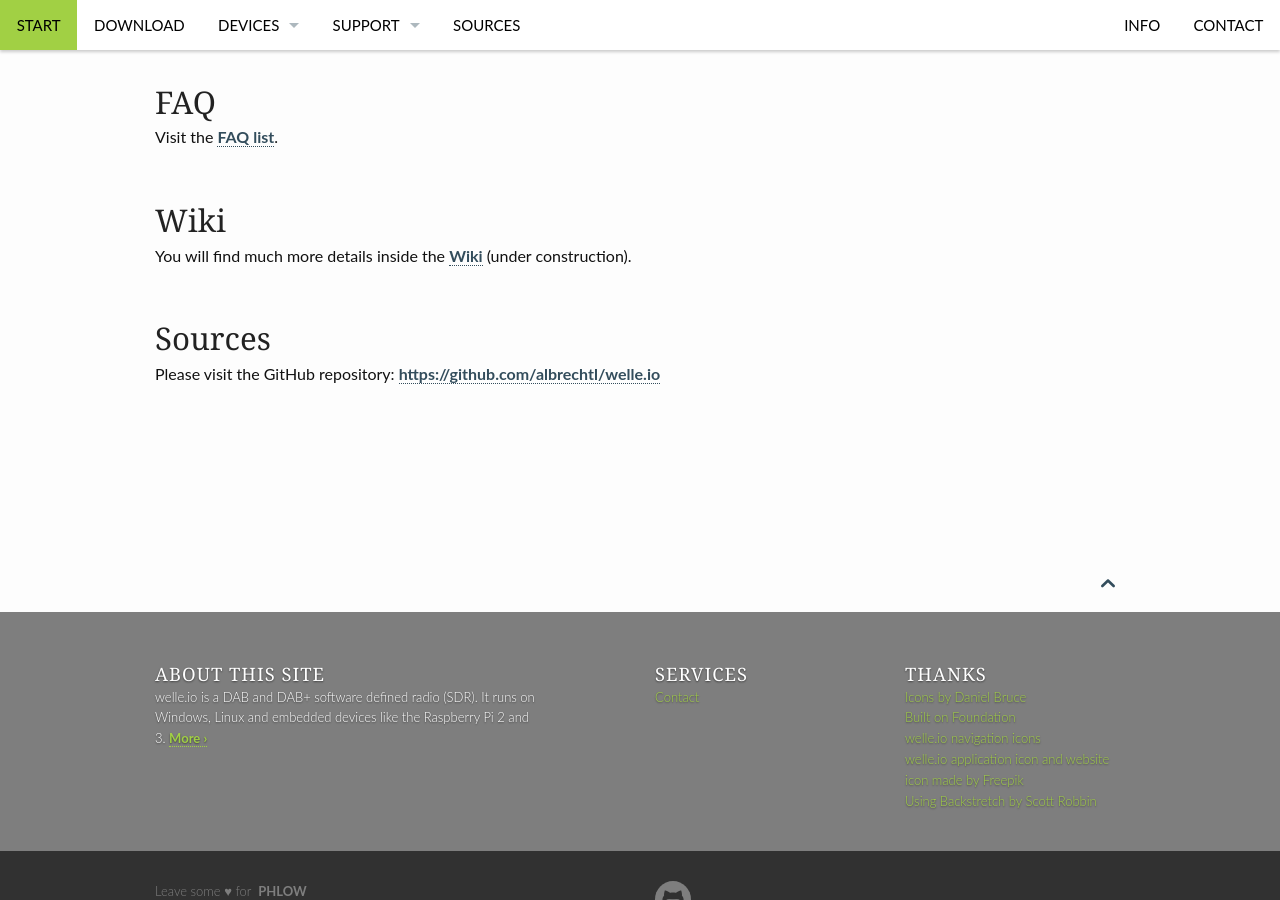
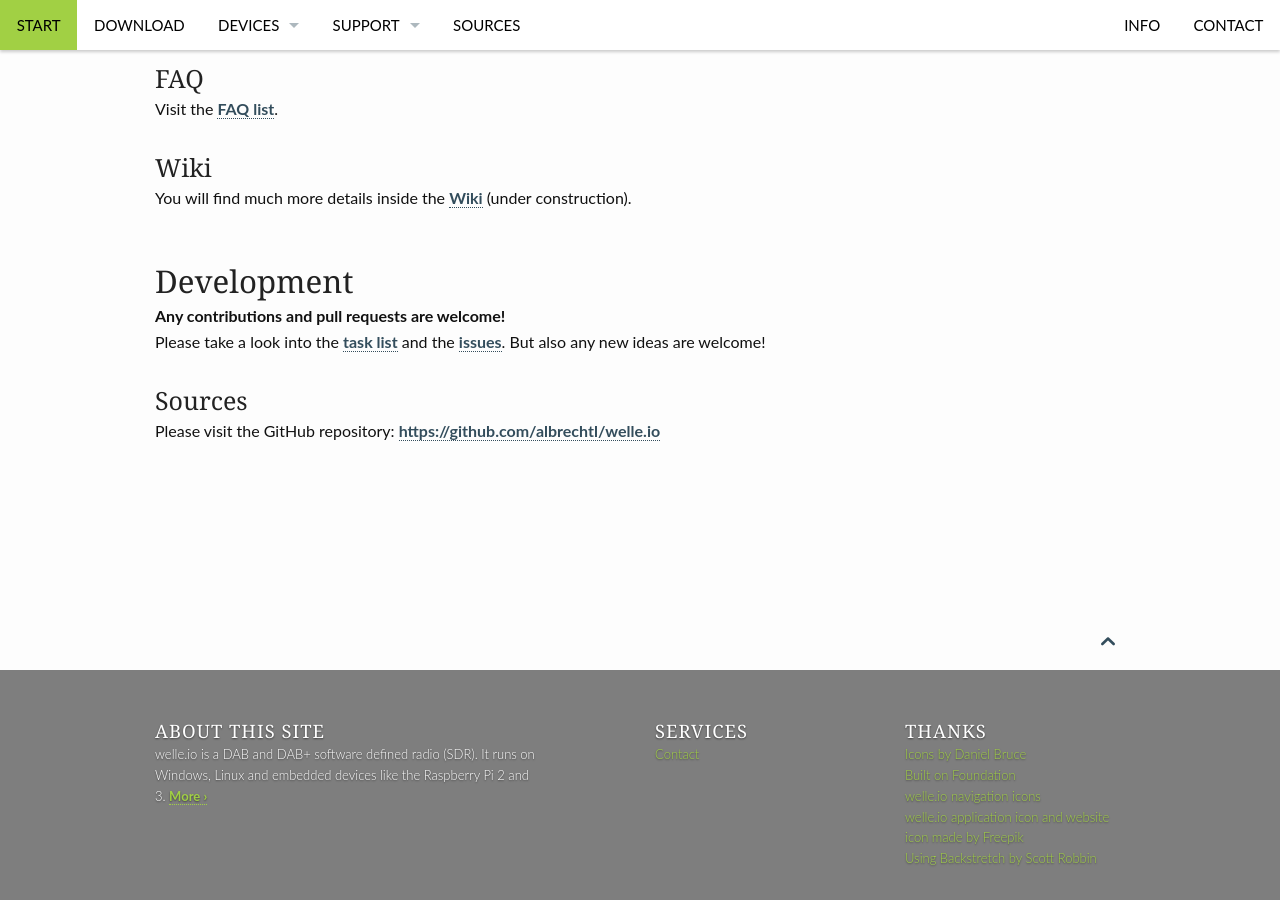
Before and after one commit to AlbrechtL/albrechtl.github.io, a Jekyll site: the page built from pages/pages-root-folder/index.md, in a window 1280 px wide and 900 px high, scrolled down 2195 px. Built offline with Jekyll 4.4.1, drawn with Linux system fonts in a browser that asks for light colours.

Commit message:
Update index.md

```diff
--- a/pages/pages-root-folder/index.md
+++ b/pages/pages-root-folder/index.md
@@ -68,15 +68,16 @@ Support
 ---
 If you need help don't hesitate to open a [new issue](https://github.com/AlbrechtL/welle.io/issues).
 
-FAQ
----
+### FAQ
 Visit the [FAQ list](/faq).
 
-Wiki
----
+### Wiki
 You will find much more details inside the [Wiki](http://github.com/AlbrechtL/welle.io/wiki) (under construction).
 
+Development
+----------
+**Any contributions and pull requests are welcome!**
+Please take a look into the [task list](https://github.com/AlbrechtL/welle.io/wiki/Open-Tasks) and the [issues](https://github.com/AlbrechtL/welle.io/issues). But also any new ideas are welcome!
 
-Sources
----
+### Sources
 Please visit the GitHub repository: [https://github.com/albrechtl/welle.io](https://github.com/albrechtl/welle.io)
```
